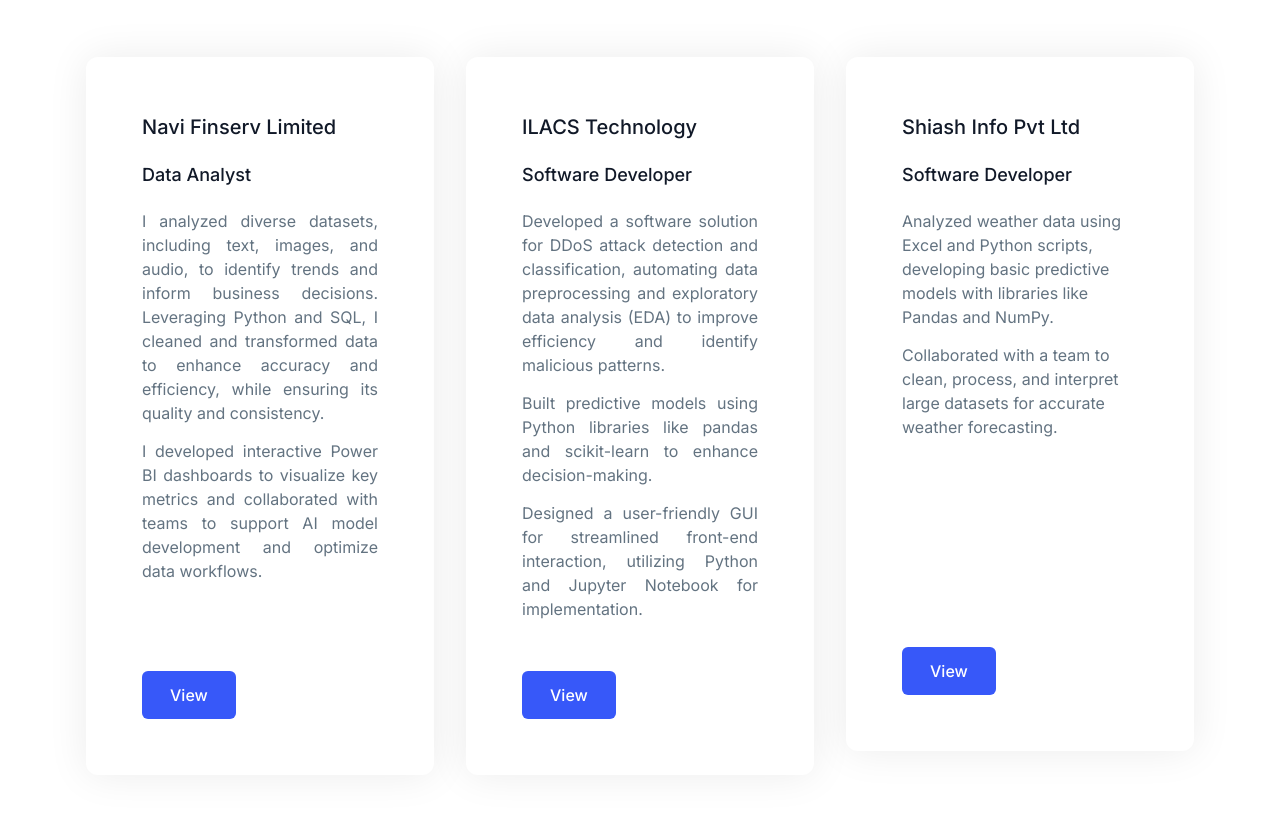
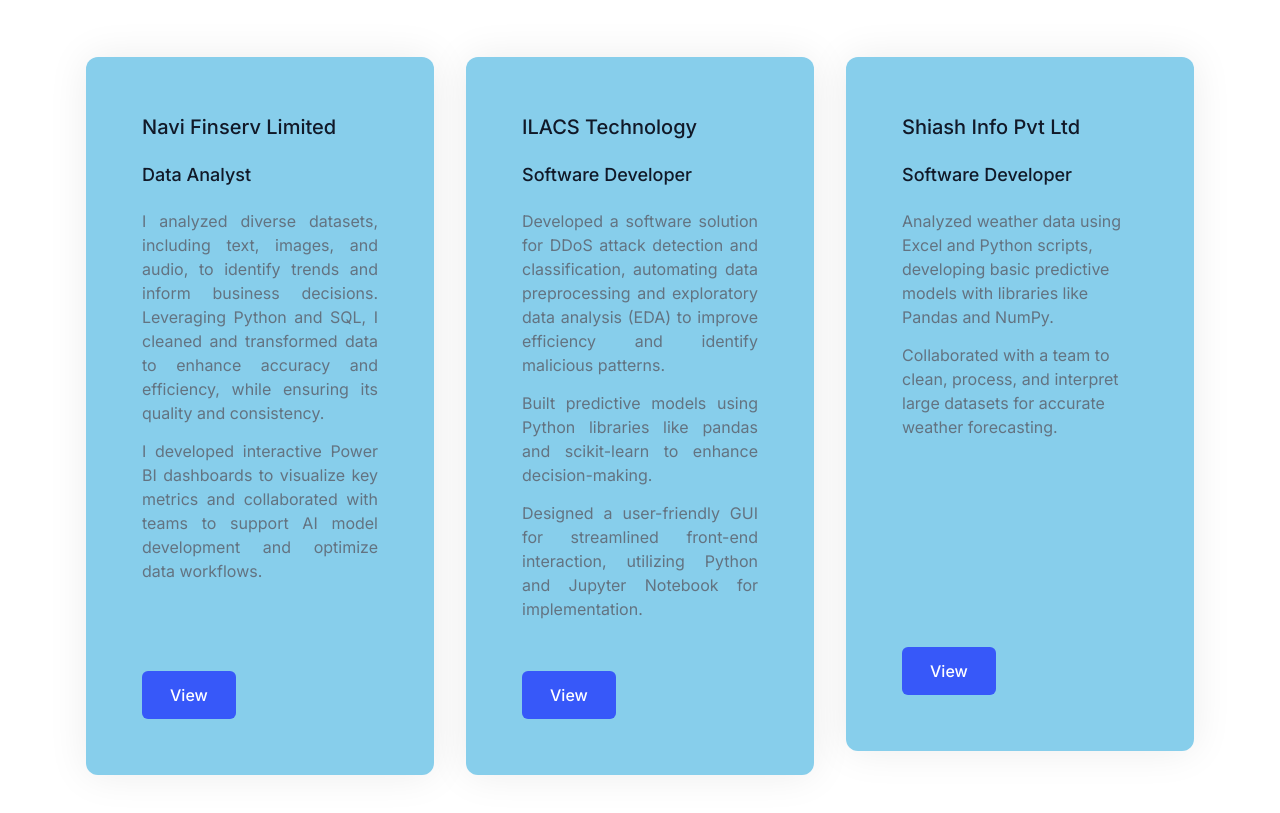
Before and after one commit to KunalAggarwal6500/KunalAggarwal6500, a website: page index.html in a window 1280 px wide. Shown: the part 1681-2494 px from the top of the page. Drawn offline with nearby package versions, Linux system fonts and the light colour scheme.

Commit message:
Update index.html

```diff
--- a/index.html
+++ b/index.html
@@ -472,7 +472,8 @@
         <div class="-mx-4 flex flex-wrap justify-center">
           <div class="w-full px-4 md:w-1/2 lg:w-1/3">
             <div
-              class="relative z-10 mb-10 overflow-hidden rounded-xl bg-white px-8 py-10 shadow-pricing dark:bg-dark-2 sm:p-12 lg:px-6 lg:py-10 xl:p-14"
+              class="relative z-10 mb-10 overflow-hidden rounded-xl px-8 py-10 shadow-pricing dark:bg-dark-2 sm:p-12 lg:px-6 lg:py-10 xl:p-14"
+              style="background-color: #87CEEB;"
             >
               <span
                 class="mb-5 block text-xl font-medium text-dark dark:text-white"
@@ -504,7 +505,8 @@
           </div>
           <div class="w-full px-4 md:w-1/2 lg:w-1/3">
             <div
-              class="relative z-10 mb-10 overflow-hidden rounded-xl bg-white px-8 py-10 shadow-pricing dark:bg-dark-2 sm:p-12 lg:px-6 lg:py-10 xl:p-14"
+              class="relative z-10 mb-10 overflow-hidden rounded-xl px-8 py-10 shadow-pricing dark:bg-dark-2 sm:p-12 lg:px-6 lg:py-10 xl:p-14"
+              style="background-color: #87CEEB;"
             >
               <span
                 class="mb-5 block text-xl font-medium text-dark dark:text-white"
@@ -537,7 +539,8 @@
           </div>
           <div class="w-full px-4 md:w-1/2 lg:w-1/3">
             <div
-              class="relative z-10 mb-10 overflow-hidden rounded-xl bg-white px-8 py-10 shadow-pricing dark:bg-dark-2 sm:p-12 lg:px-6 lg:py-10 xl:p-14"
+              class="relative z-10 mb-10 overflow-hidden rounded-xl px-8 py-10 shadow-pricing dark:bg-dark-2 sm:p-12 lg:px-6 lg:py-10 xl:p-14"
+              style="background-color: #87CEEB;"
             >
               <span
                 class="mb-5 block text-xl font-medium text-dark dark:text-white"
```
